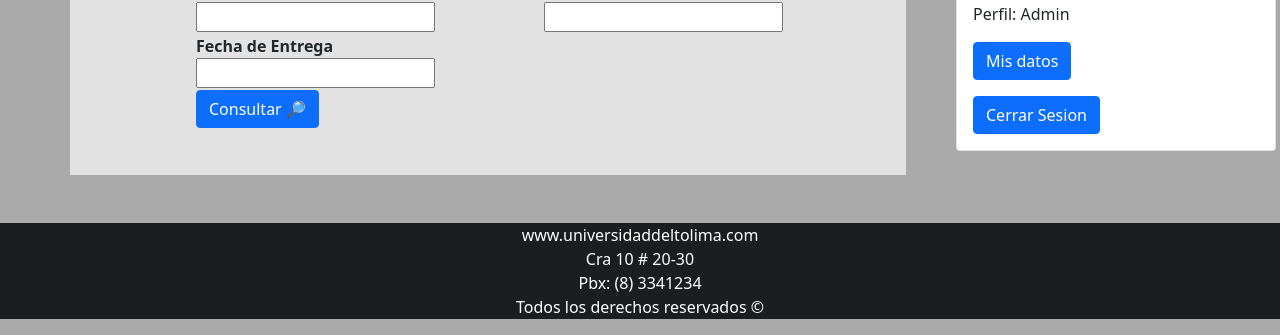
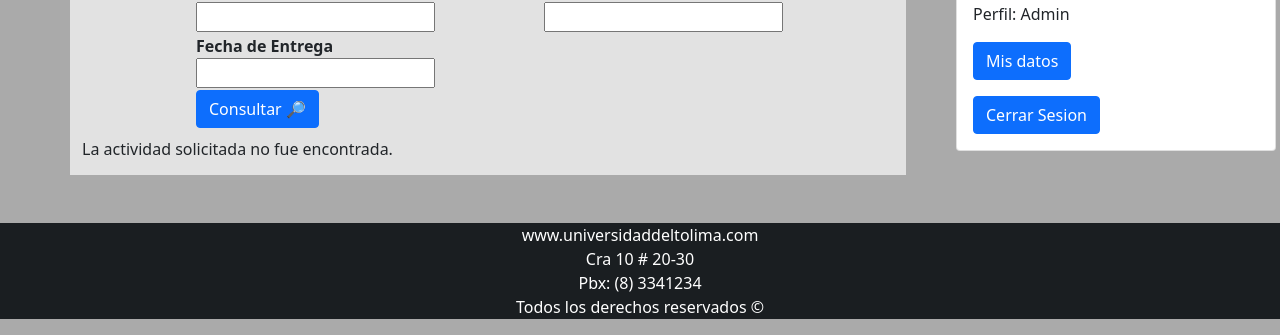
Before and after one commit to marito91/UniversidadDelTolima, a Flask app: page /actividad/detalle in a window 1280 px wide. Shown: the part 479-814 px from the top of the page. Run offline with Flask 2, Linux system fonts and the light colour scheme; a user stored in the database is signed in; data comes from the database, SQL or seed files in the repository; some libraries are stand-ins or nearby versions.

Commit message:
Arreglo Ver Actividad

```diff
--- a/app.py
+++ b/app.py
@@ -544,25 +544,26 @@ def ver_actividad():
     frm = VerActividades()
     if "id_usuario" in session:
         id = frm.id_actividad.data
-        if frm.validate_on_submit():
-            if frm.consultar:
-                with sqlite3.connect("unitolima.db") as con:
-                    cursor = con.cursor()
-                    cursor.execute("SELECT * FROM actividad WHERE id_actividad = ?", [id])
-                    row = cursor.fetchone()
-                    print(row)
-                    if row:
-                        frm.id_asignatura_fk.data = row["id_asignatura_fk"]
-                        frm.instrucciones_actividad.data = row["instrucciones_actividad"]
-                        frm.tipo_actividad.data = row["tipo_actividad"]
-                        frm.nombre_actividad.data = row["nombre_actividad"]
-                        flash("Actividad encontrada.")
-                    else:
-                        frm.id_asignatura_fk.data = ""
-                        frm.instrucciones_actividad.data = ""
-                        frm.tipo_actividad.data = ""
-                        frm.nombre_actividad.data = ""
-                        flash("La actividad solicitada no fue encontrada.")
+        #if frm.validate_on_submit():
+        if frm.consultar:
+            with sqlite3.connect("unitolima.db") as con:
+                con.row_factory = sqlite3.Row
+                cursor = con.cursor()
+                cursor.execute("SELECT * FROM actividad WHERE id_actividad = ?", [id])
+                row = cursor.fetchone()
+                print(row)
+                if row:
+                    frm.id_asignatura_fk.data = row["id_asignatura_fk"]
+                    frm.instrucciones_actividad.data = row["instrucciones_actividad"]
+                    frm.tipo_actividad.data = row["tipo_actividad"]
+                    frm.nombre_actividad.data = row["nombre_actividad"]
+                    flash("Actividad encontrada.")
+                else:
+                    frm.id_asignatura_fk.data = ""
+                    frm.instrucciones_actividad.data = ""
+                    frm.tipo_actividad.data = ""
+                    frm.nombre_actividad.data = ""
+                    flash("La actividad solicitada no fue encontrada.")
 
         return render_template("detalle_actividad.html", frm = frm, UserName=session["nombres"],TypeUser=session["perfil"], ActiveSesion=session["activeSesion"])
     else:
--- a/templates/buscador.html
+++ b/templates/buscador.html
@@ -70,7 +70,7 @@
     <div style="margin-top: 30px;" class="col-6-md">
         <!--<button type="button" class="btn btn-secondary btn-sm">Editar Estudiante</button>
         <button type="button" class="btn btn-secondary btn-sm">Editar Calificación</button>-->
-        {{ frm.editar(class="btn btn-secondary btn-sm") }}
+        {# frm.editar(class="btn btn-secondary btn-sm") #}
     </div>
 
  {% for msg in get_flashed_messages() %}
--- a/templates/detalle_actividad.html
+++ b/templates/detalle_actividad.html
@@ -89,11 +89,17 @@
                                                                 </th>
                                                             </tr>
                                                             <tr>
-                                                                <th style="width:16%;">{{ frm.fecha_actividad.label }}
+                                                                <th style="width:16%;">
+                                                                    {{ frm.fecha_actividad.label }}
 
-                                                                    <input size="20" name="fecha_actividad" id="fecha_actividad" type="text" value="" class="campoFormulario" maxlength="80" autocomplete="off">
-
+                                                                    <!--<input size="20" name="fecha_actividad" id="fecha_actividad" type="text" value="" class="campoFormulario" maxlength="80" autocomplete="off">-->
+                                                                    {{ frm.fecha_actividad }}
                                                                 </th>
+                                                                    {% for errors in frm.fecha_actividad.errors %}
+                                                                            <div>
+                                                                                {{ error }}
+                                                                            </div>
+                                                                        {% endfor %}
                                                                 <!-- <td>
                                                                     <input size="20" name="tipo_actividad" id="tipo_actividad" type="text" value="" class="campoFormulario" maxlength="80" autocomplete="off">
                                                                 </td>
```
